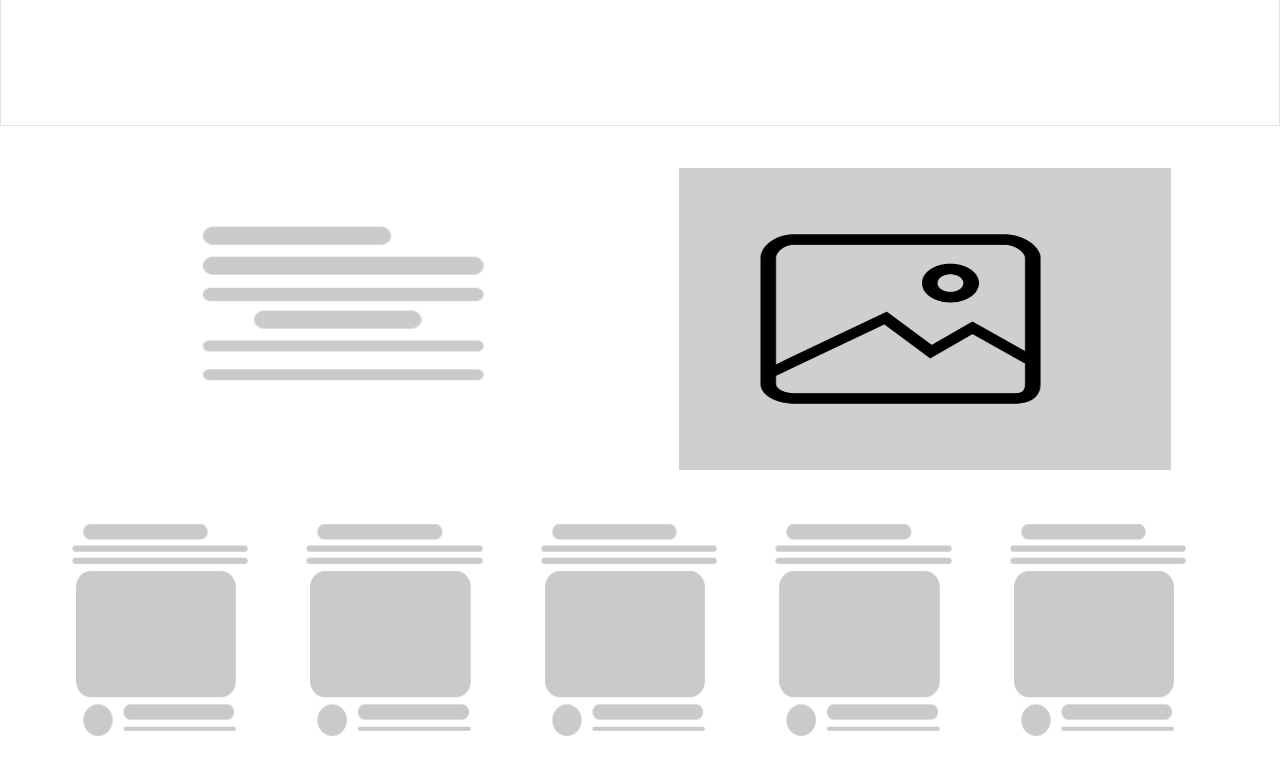
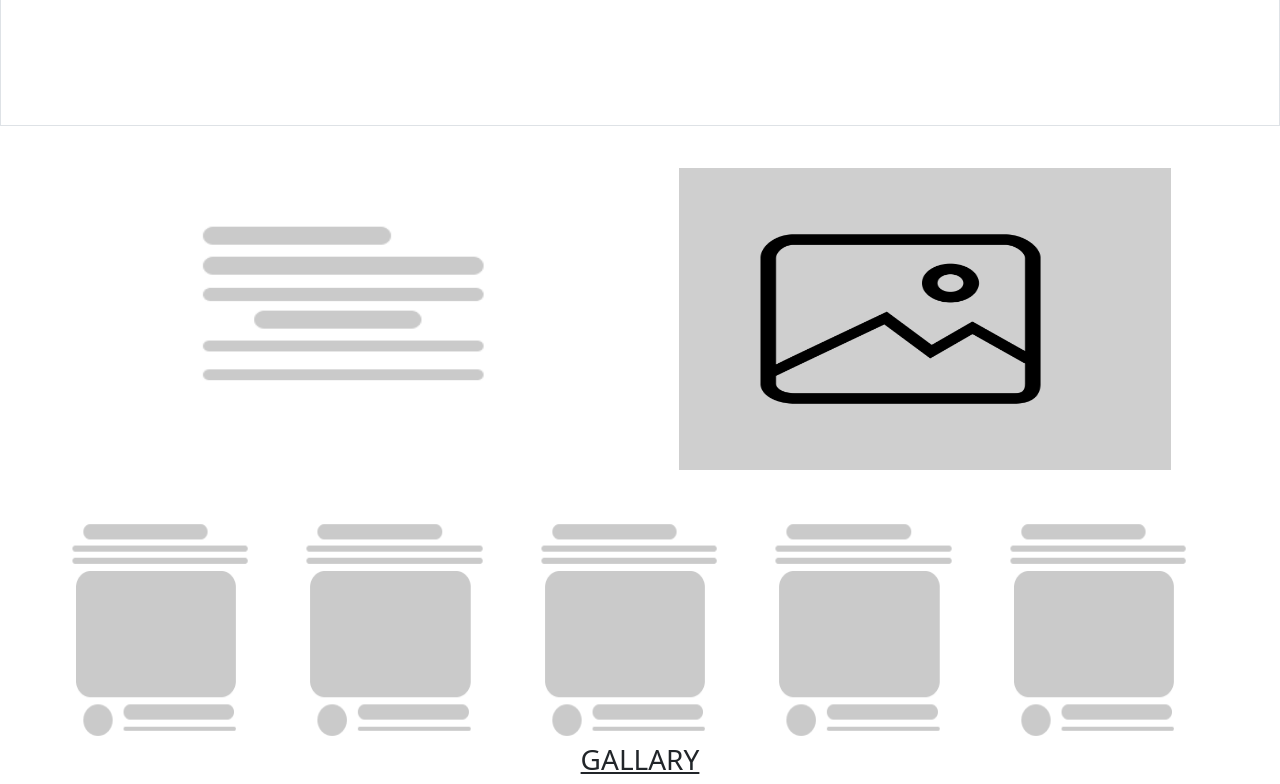
Before and after one commit to AsumVictor/Bootstrap-grid-wireframe, a plain HTML site: page index.html in a window 1280 px wide. Shown: the part 252-1036 px from the top of the page. Before the commit the page ends 995 px from the top, so only its background shows below. Drawn offline with Linux system fonts and the light colour scheme.

Commit message:
Added Gallaery heading

```diff
--- a/index.html
+++ b/index.html
@@ -74,6 +74,11 @@
         </div>
         </div>
 
+        <div class="container">
+            <div class="row">
+                <div class="col justify-content-center"><h3 style="text-align:center;text-decoration:underline;">GALLARY</h3></div>
+            </div>
+            </div>
 
 </body>
 </html>
```
